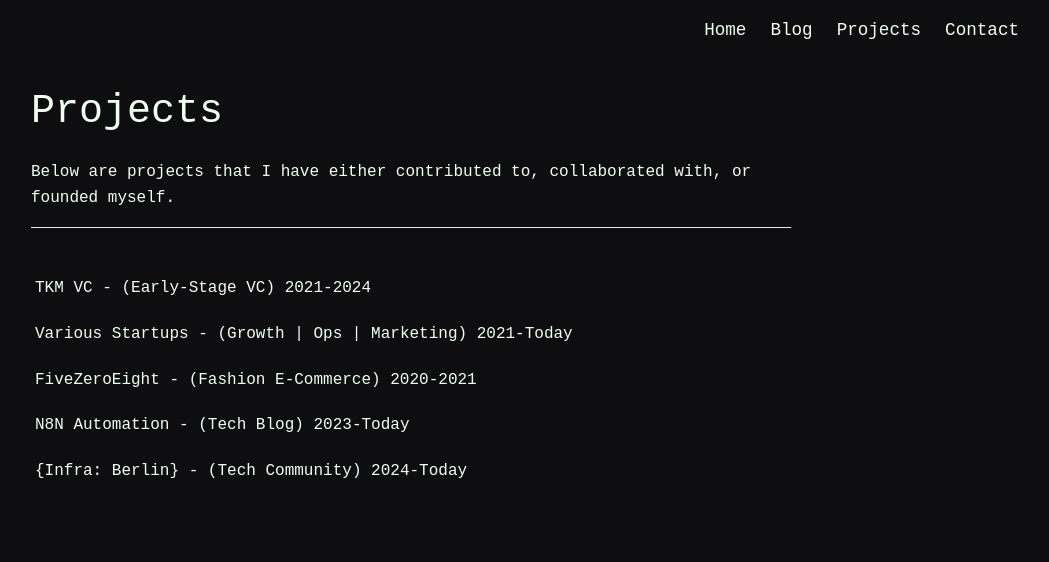
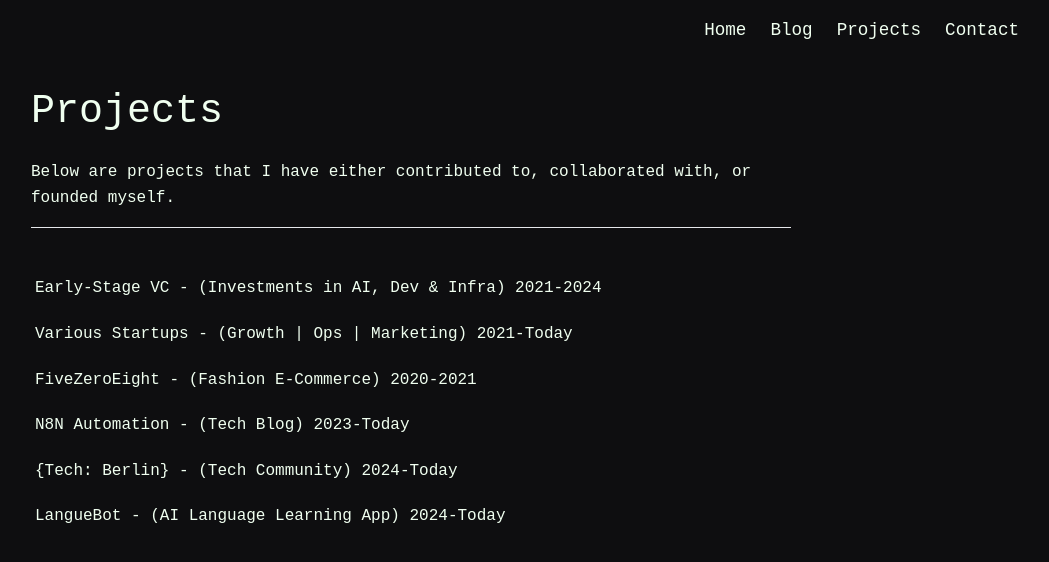
Before and after one commit to wiertzbl/belaw.me, a Next.js app: page /projects in a window 1280 px wide. Shown: the top 562 px of the page, without its empty margins (229-1278 px from the left). Built offline with nearby package versions, Linux system fonts and the light colour scheme.

Commit message:
Updated Info

```diff
--- a/app/contact/page.tsx
+++ b/app/contact/page.tsx
@@ -3,7 +3,7 @@
 const contactLinks = [
   { name: 'Twitter', url: 'https://twitter.com/blwiertz' },
   { name: 'LinkedIn', url: 'https://linkedin.com/in/bela-wiertz' },
-  { name: 'Email', url: 'mailto:contact@belaw.me' },
+  { name: 'Email', url: 'mailto:bela.wiertz@gmail.com' },
 ];
 
 export default function Contact() {
--- a/app/projects/page.tsx
+++ b/app/projects/page.tsx
@@ -2,8 +2,8 @@
 
 const projects = [
     {
-        name: 'TKM VC',
-        description: 'Early-Stage VC',
+        name: 'Early-Stage VC',
+        description: 'Investments in AI, Dev & Infra',
         period: '2021-2024',
         link: null
     },
@@ -26,11 +26,17 @@
       link: 'https://n8n-automation.com'
     },
     {
-      name: '{Infra: Berlin}',
+      name: '{Tech: Berlin}',
       description: 'Tech Community',
       period: '2024-Today',
-      link: 'https://infra.berlin'
+      link: 'https://www.techberlin.io'
     },
+    {
+      name: 'LangueBot',
+      description: 'AI Language Learning App',
+      period: '2024-Today',
+      link: 'https://www.languebot.com'
+    }
     // Add more projects here
 ];
 
```
